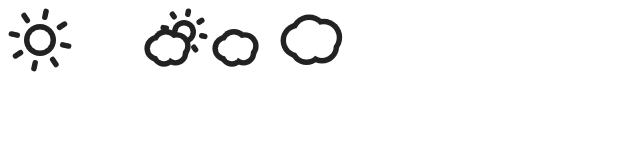
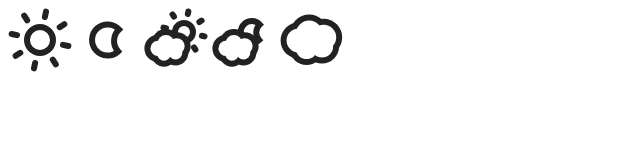
Before and after one commit to darkskyapp/skycons, a plain HTML site: page index.html in a window 1280 px wide. Shown: the whole page, without its empty margins (0-640 px from the left). Drawn offline with Linux system fonts and the light colour scheme.

Commit message:
Moon skycons.

```diff
--- a/index.html
+++ b/index.html
@@ -43,6 +43,7 @@
 
     <script>
       new Skycon("clear-day").play(Skycon.CLEAR_DAY, 30000);
+      new Skycon("clear-night").play(Skycon.CLEAR_NIGHT, 30000);
       new Skycon("partly-cloudy-day").play(Skycon.PARTLY_CLOUDY_DAY, 30000);
       new Skycon("partly-cloudy-night").play(Skycon.PARTLY_CLOUDY_NIGHT, 30000);
       new Skycon("cloudy").play(Skycon.CLOUDY, 30000);
--- a/skycon.js
+++ b/skycon.js
@@ -5,8 +5,9 @@ var Skycon;
 
   var BLACK  = "#222",
       WHITE  = "#FFF",
-      STROKE = 0.085,
+      STROKE = 0.09375,
       TWO_PI = 2.0 * Math.PI,
+      TWO_OVER_SQRT_2 = 2.0 / Math.sqrt(2),
       circle = function(ctx, x, y, r) {
         ctx.beginPath();
         ctx.arc(x, y, r, 0, TWO_PI, false);
@@ -50,20 +51,20 @@ var Skycon;
         puffs(ctx, t, cx, cy, a, b, c - s, d - s);
       },
       sun = function(ctx, t, cx, cy, cw, s) {
-        var a = cw * 0.25,
+        var a = cw * 0.25 - s * 0.5,
             b = cw * 0.32 + s * 0.5,
             c = cw * 0.50 - s * 0.5,
             i, p, cos, sin;
 
-        ctx.fillStyle = BLACK;
-        circle(ctx, cx, cy, a);
-
         ctx.fillStyle = WHITE;
-        circle(ctx, cx, cy, a - s);
-
         ctx.strokeStyle = BLACK;
         ctx.lineWidth = s;
         ctx.lineCap = "round";
+
+        ctx.beginPath();
+        ctx.arc(cx, cy, a, 0, TWO_PI, false);
+        ctx.fill();
+        ctx.stroke();
 
         for(i = 8; i--; ) {
           p = (t + i) * TWO_PI / 8;
@@ -71,6 +72,26 @@ var Skycon;
           sin = Math.sin(p);
           line(ctx, cx + cos * b, cy + sin * b, cx + cos * c, cy + sin * c);
         }
+      },
+      moon = function(ctx, t, cx, cy, cw, s) {
+        var a = cw * 0.29 - s * 0.5,
+            b = cw * 0.06,
+            c = Math.cos(t * TWO_PI),
+            p = c * TWO_PI / -16;
+
+        ctx.fillStyle = WHITE;
+        ctx.strokeStyle = BLACK;
+        ctx.lineWidth = s;
+        ctx.lineCap = "round";
+
+        cx += c * b;
+
+        ctx.beginPath();
+        ctx.arc(cx, cy, a, p + TWO_PI / 8, p + TWO_PI * 7 / 8, false);
+        ctx.arc(cx + Math.cos(p) * a * TWO_OVER_SQRT_2, cy + Math.sin(p) * a * TWO_OVER_SQRT_2, a, p + TWO_PI * 5 / 8, p + TWO_PI * 3 / 8, true);
+        ctx.closePath();
+        ctx.fill();
+        ctx.stroke();
       };
 
   Skycon = function(id) {
@@ -88,6 +109,14 @@ var Skycon;
     sun(ctx, t, w * 0.5, h * 0.5, s, s * STROKE);
   };
 
+  Skycon.CLEAR_NIGHT = function(ctx, t) {
+    var w = ctx.canvas.width,
+        h = ctx.canvas.height,
+        s = Math.min(w, h);
+
+    moon(ctx, t, w * 0.5, h * 0.5, s, s * STROKE);
+  };
+
   Skycon.PARTLY_CLOUDY_DAY = function(ctx, t) {
     var w = ctx.canvas.width,
         h = ctx.canvas.height,
@@ -102,6 +131,7 @@ var Skycon;
         h = ctx.canvas.height,
         s = Math.min(w, h);
 
+    moon(ctx, t, w * 0.625, h * 0.375, s * 0.75, s * STROKE);
     cloud(ctx, t, w * 0.375, h * 0.625, s * 0.75, s * STROKE);
   };
 
```
